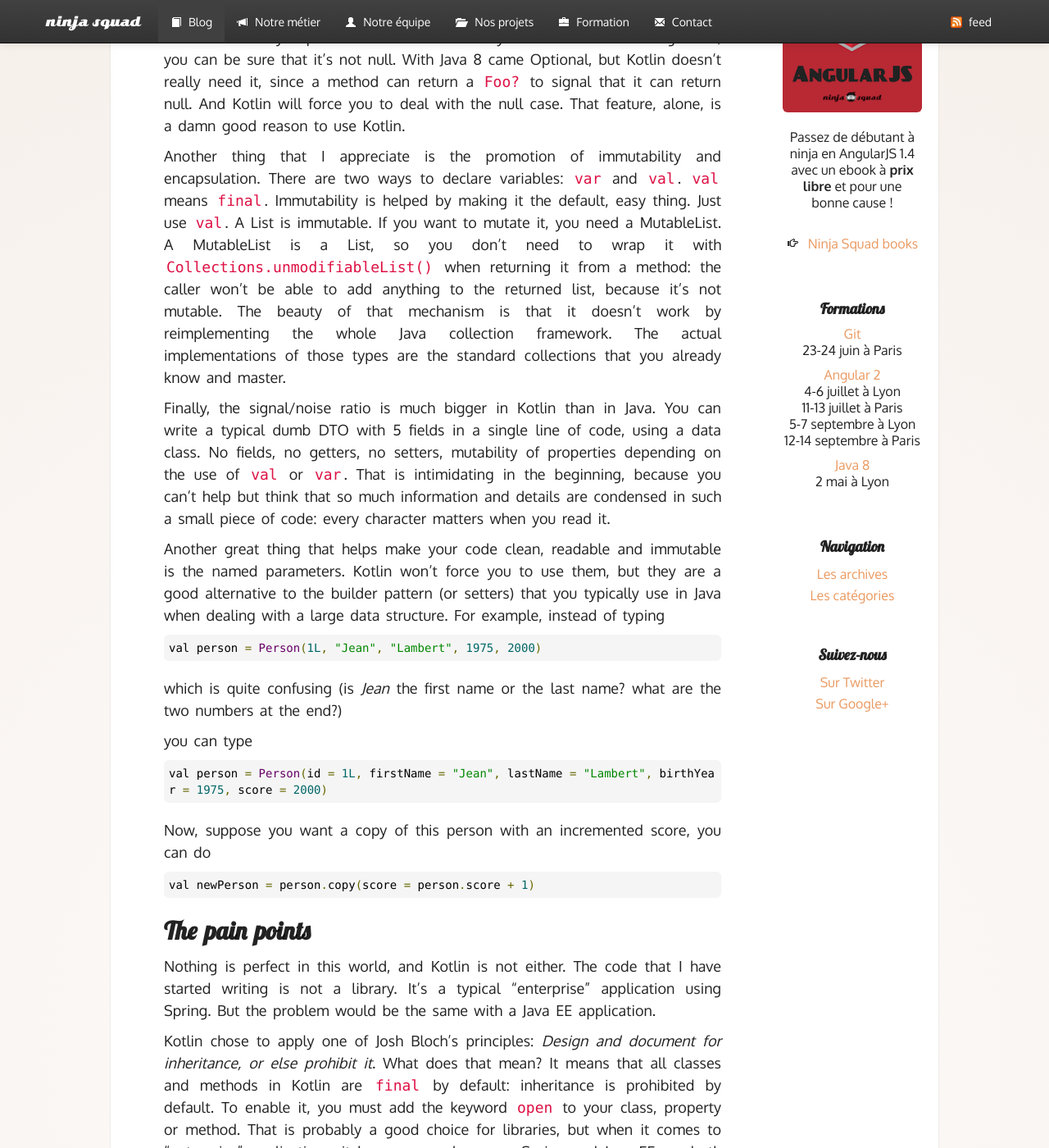
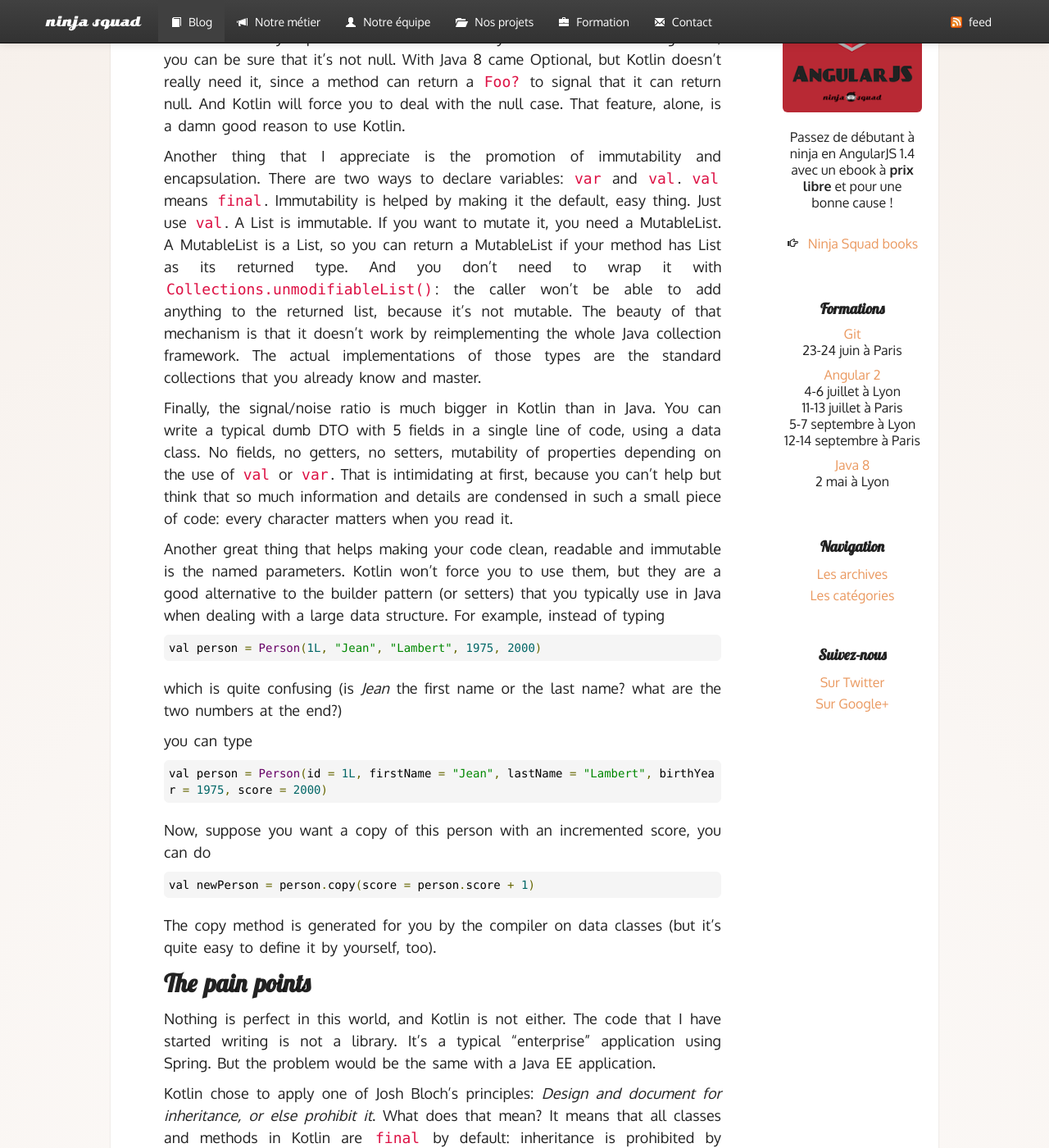
Before and after one commit to Ninja-Squad/ninja-squad.github.com, a Jekyll site: the page built from _posts/2016-05-31-first-kotlin-project.md, in a window 1280 px wide and 1400 px high, scrolled down 1057 px. Shown: the whole window at 82% size. Built offline with Jekyll 4.4.1, drawn with Linux system fonts in a browser that asks for light colours; comment, search, counter and statistics services are not loaded; some of the changed text lies outside the part shown.

Commit message:
fixes and clarifications

```diff
--- a/_posts/2016-05-31-first-kotlin-project.md
+++ b/_posts/2016-05-31-first-kotlin-project.md
@@ -39,18 +39,16 @@
 
 Another thing that I appreciate is the promotion of immutability and encapsulation. There are two ways to declare variables: `var` and `val`.
 `val` means `final`. Immutability is helped by making it the default, easy thing. Just use `val`.
-A List is immutable. If you want to mutate it, you
-need a MutableList. A MutableList is a List, so you don't need to wrap it with `Collections.unmodifiableList()` when returning it
-from a method: the caller won't be able to add anything to the returned list, because it's not mutable. The beauty of that mechanism
-is that it doesn't work by reimplementing the whole Java collection framework. The actual implementations of those types are the standard
-collections that you already know and master.
+A List is immutable. If you want to mutate it, you need a MutableList.
+A MutableList is a List, so you can return a MutableList if your method has List as its returned type. And you don't need to wrap it with `Collections.unmodifiableList()`: the caller won't be able to add anything to the returned list, because it's not mutable.
+The beauty of that mechanism is that it doesn't work by reimplementing the whole Java collection framework. The actual implementations of those types are the standard collections that you already know and master.
 
 Finally, the signal/noise ratio is much bigger in Kotlin than in Java. You can write a typical dumb DTO with 5 fields in a single line of code,
 using a data class. No fields, no getters, no setters, mutability of properties depending on the use of `val` or `var`.
-That is intimidating in the beginning, because you can't help but think that so much information and details are condensed in such a small
+That is intimidating at first, because you can't help but think that so much information and details are condensed in such a small
 piece of code: every character matters when you read it.
 
-Another great thing that helps make your code clean, readable and immutable
+Another great thing that helps making your code clean, readable and immutable
 is the named parameters. Kotlin won't force you to use them, but they are a good alternative to the builder pattern (or setters) that you
 typically use in Java when dealing with a large data structure. For example, instead of typing
 
@@ -66,6 +64,8 @@
 
     val newPerson = person.copy(score = person.score + 1)
 
+The copy method is generated for you by the compiler on data classes (but it's quite easy to define it by yourself, too).
+
 ## The pain points
 
 Nothing is perfect in this world, and Kotlin is not either. The code that I have started writing is not a library. It's a typical
@@ -77,7 +77,7 @@
 That is probably a good choice for libraries, but when it comes to "enterprise" applications, it becomes cumbersome. Spring and Java EE
 are both based on dynamic proxies, i.e. on dynamically generated classes that extend your classes. And unit-testing those classes with
 Mockito, for example, also relies on dynamically generated subclasses. The result is that Kotlin's `open` is like Java's `public`:
-it's a modifier that you start adding everywhere because it is your default.
+it's a modifier that you start adding everywhere because it is your default. (Note: this will [probably be fixed](https://youtrack.jetbrains.com/issue/KT-12149))
 
 Talking about Mockito, that's another pain point. Let's take an example:
 
@@ -100,15 +100,15 @@
  - top-level variables and functions (I haven't seen the real gain over static variables and methods);
  - the lack of package-level visibility. It seems to be circumvented by declaring multiple classes in the same file,
    but I find it ugly: it's hard to find your classes if you're not using an IDE.
- - higher-order functions instead of named functional interfaces (I find them hard to read)
+ - function types instead of named functional interfaces (I find them hard to read, especially when defining generic higher-order functions: `Predicate<T>` is clearer to me than `(T) -> Boolean`)
  - the fact that SAM Java interfaces can be written lambda-style, but not SAM Kotlin interfaces
  - arrays that are invariant (unlike Java, which is good), but which still don't behave like lists when it comes to equality (you still can't use `==` to compare arrays just like you would do for lists)
- - the short syntax for function (`fun foo() = bar()`) which looks like undeeded additional syntax to me
+ - the short syntax for function (`fun foo() = bar()`) which looks like unnecessary additional syntax to me
  - some other stuff that I can't remember :-).
 
 ## Conclusion
 
-After just one week, although the language is not perfect yet, I'm definitely liking it very much. I would use it over Java 8, and even more over Java 6 or 7. Kotlin runs on Java 6, so if you're doing Android development, you should really consider Kotlin as a much better alternative.
+After just one week, although the language is not perfect yet, I definitely like it a lot. I would use it over Java 8, and even more over Java 6 or 7. Kotlin runs on Java 6, so if you're doing Android development, you should really consider Kotlin as a much better alternative.
 If you're using Java 8, like I do, you should still really consider it, for all the good stuff this article started with.
 
 Kotlin has also been announced as the future language of choice for gradle, and I can't wait to be able to use it for my gradle builds, and benefit for gradle **and** code completion in the IDE.
```
